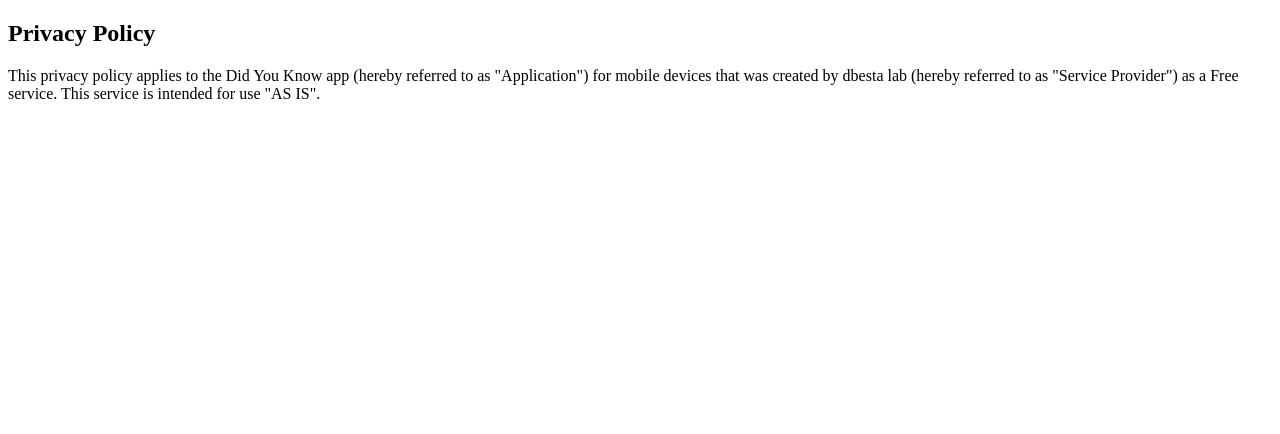
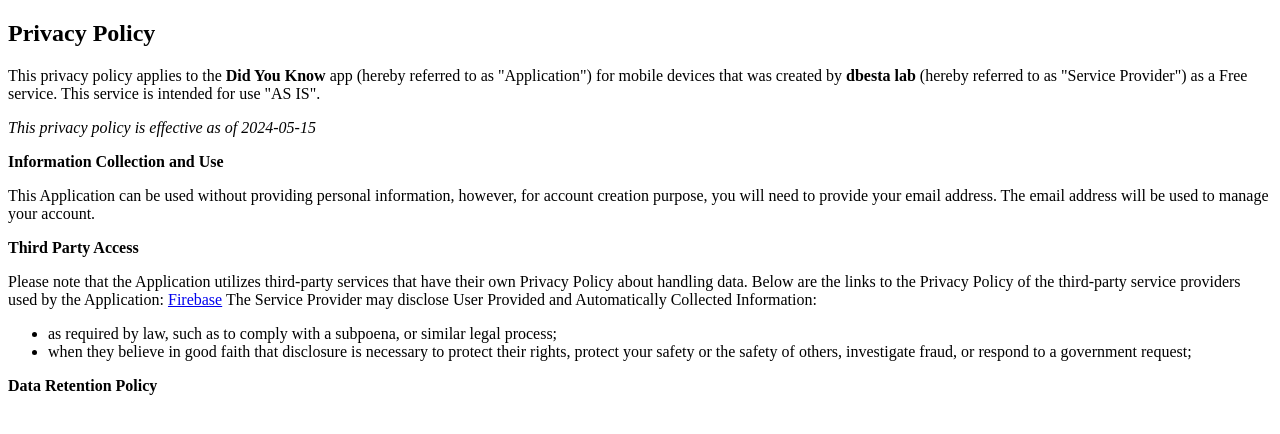
Before and after one commit to henjo56/privacy-policy-dyk, a plain HTML site: page index.html in a window 1280 px wide. Drawn offline with Linux system fonts and the light colour scheme.

Commit message:
Update index.html

```diff
--- a/index.html
+++ b/index.html
@@ -5,9 +5,25 @@
     <title>Privacy Policy in Did You Know</title>
 </head>
 <body>
-<h2>Privacy Policy</h2>
-
-<p>This privacy policy applies to the Did You Know app (hereby referred to as "Application") for mobile devices that was created by dbesta lab (hereby referred to as "Service Provider") as a Free service. This service is intended for use "AS IS".</p>
-
+    <h2>Privacy Policy</h2>
+    <p>This privacy policy applies to the <strong>Did You Know</strong> app (hereby referred to as "Application") for
+        mobile devices that was created by <strong>dbesta lab</strong> (hereby referred to as "Service Provider") as a
+        Free service. This service is intended for use "AS IS".</p>
+    <p><em>This privacy policy is effective as of 2024-05-15</em></p>
+    <p><strong>Information Collection and Use</strong></p>
+    <p>This Application can be used without providing personal information, however, for account creation purpose, you
+        will need to provide your email address. The email address will be used to manage your account.</p>
+    <p><strong>Third Party Access</strong></p>
+    <p>Please note that the Application utilizes third-party services that have their own Privacy Policy about handling
+        data. Below are the links to the Privacy Policy of the third-party service providers used by the Application:
+        <a href="https://firebase.google.com/support/privacy" target="_blank">Firebase</a>
+        The Service Provider may disclose User Provided and Automatically Collected Information:
+        <ul>
+            <li>as required by law, such as to comply with a subpoena, or similar legal process;</li>
+            <li>when they believe in good faith that disclosure is necessary to protect their rights, protect your
+                safety or the safety of others, investigate fraud, or respond to a government request;</li>
+        </ul>
+        </p>
+    <p><strong>Data Retention Policy</strong></p>
 </body>
 </html>
```
